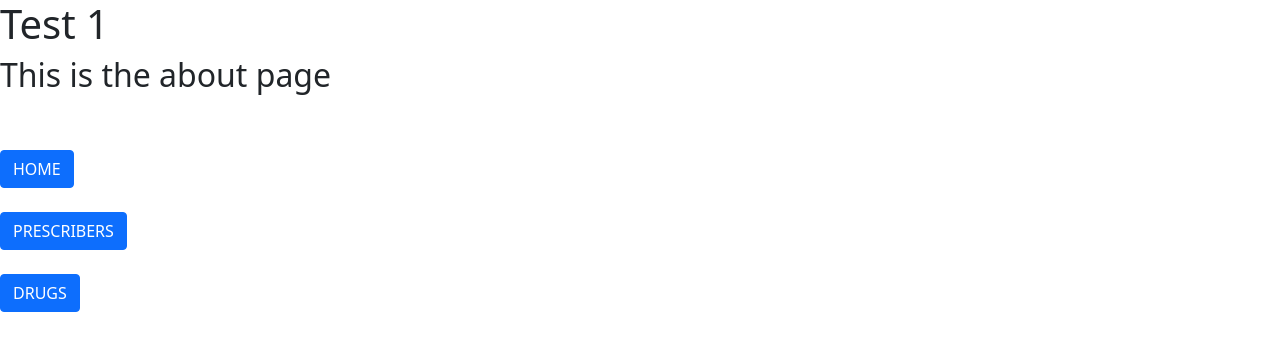
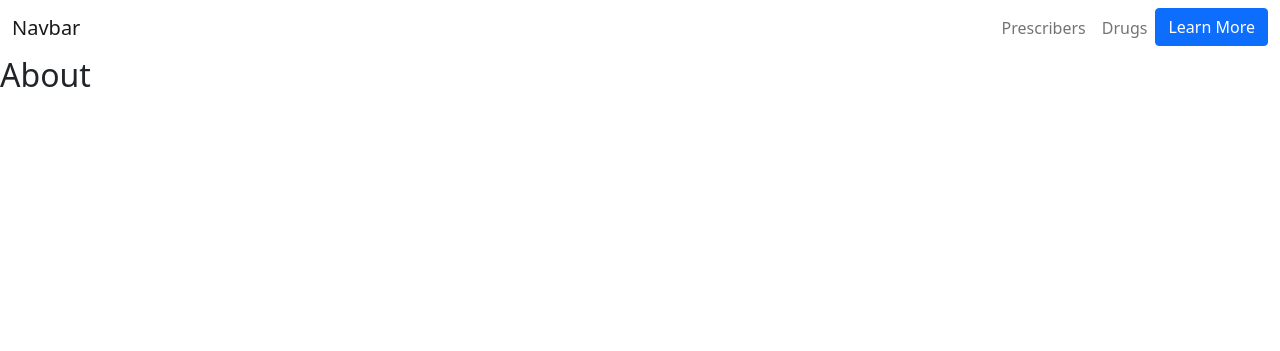
Before and after one commit to logankimbs/intex, a Django app: page /about/ in a window 1280 px wide. Shown: the top 351 px of the page. Run offline with Django 3.2, Linux system fonts and the light colour scheme.

Commit message:
added navbar

```diff
--- a/templates/base.html
+++ b/templates/base.html
@@ -15,9 +15,31 @@
         <link href="{% static 'css/styles.css' %}" rel="stylesheet" />
     </head>
     <body>
-        <h1>Test 1</h1>
+        <nav class="navbar navbar-expand-lg navbar-light">
+            <div class="container-fluid">
+              <a class="navbar-brand" href="{% url 'index' %}">Navbar</a>
+              <button class="navbar-toggler" type="button" data-bs-toggle="collapse" data-bs-target="#navbarSupportedContent" aria-controls="navbarSupportedContent" aria-expanded="false" aria-label="Toggle navigation">
+                <span class="navbar-toggler-icon"></span>
+              </button>
+              <div class="collapse navbar-collapse" id="navbarSupportedContent">
+                <ul class="navbar-nav me-auto mb-2 mb-lg-0"></ul>
+                <form class="d-flex">
+                    <ul class="navbar-nav me-auto mb-2 mb-lg-0">
+                        <li class="nav-item">
+                            <a class="nav-link" href="{% url 'prescribers' %}">Prescribers</a>
+                        </li>
+                        <li class="nav-item">
+                            <a class="nav-link" href="{% url 'drugs' %}">Drugs</a>
+                        </li>
+                        <li class="nav-item">
+                            <button type="button" class="btn btn-primary" onclick="location.href='{% url 'about' %}'">Learn More</button>
+                        </li>
+                      </ul>
+                </form>
+              </div>
+            </div>
+        </nav>
         {% block content %} {% endblock %}
-
         <script src="https://cdn.jsdelivr.net/npm/bootstrap@5.1.3/dist/js/bootstrap.bundle.min.js" integrity="sha384-ka7Sk0Gln4gmtz2MlQnikT1wXgYsOg+OMhuP+IlRH9sENBO0LRn5q+8nbTov4+1p" crossorigin="anonymous"></script>
     </body>
 </html>
--- a/templates/portal/about.html
+++ b/templates/portal/about.html
@@ -1,9 +1,3 @@
 {% extends 'base.html' %} {% load static %} {% block content %}
-<h2>This is the about page</h2>
-<br><br>
-<a class="btn btn-primary btn-xl text-uppercase js-scroll-trigger" href="{% url 'index' %}">Home</a>
-<br><br>
-<a class="btn btn-primary btn-xl text-uppercase js-scroll-trigger" href="{% url 'prescribers' %}">Prescribers</a>
-<br><br>
-<a class="btn btn-primary btn-xl text-uppercase js-scroll-trigger" href="{% url 'drugs' %}">Drugs</a>
+<h2>About</h2>
 {% endblock %}
--- a/templates/portal/drugs.html
+++ b/templates/portal/drugs.html
@@ -1,8 +1,4 @@
 {% extends 'base.html' %} {% load static %} {% block content %}
 <h2>Drugs</h2>
 <input type="text" class="form-control" id="searchPrescribers" placeholder="Seach Drugs">
-<br><br>
-<a class="btn btn-primary btn-xl text-uppercase js-scroll-trigger" href="{% url 'prescribers' %}">Prescribers</a>
-<br><br>
-<a class="btn btn-primary btn-xl text-uppercase js-scroll-trigger" href="{% url 'index' %}">Home</a>
 {% endblock %}
```
Also changed, not shown: templates/portal/index.html (+3 -11 lines).
